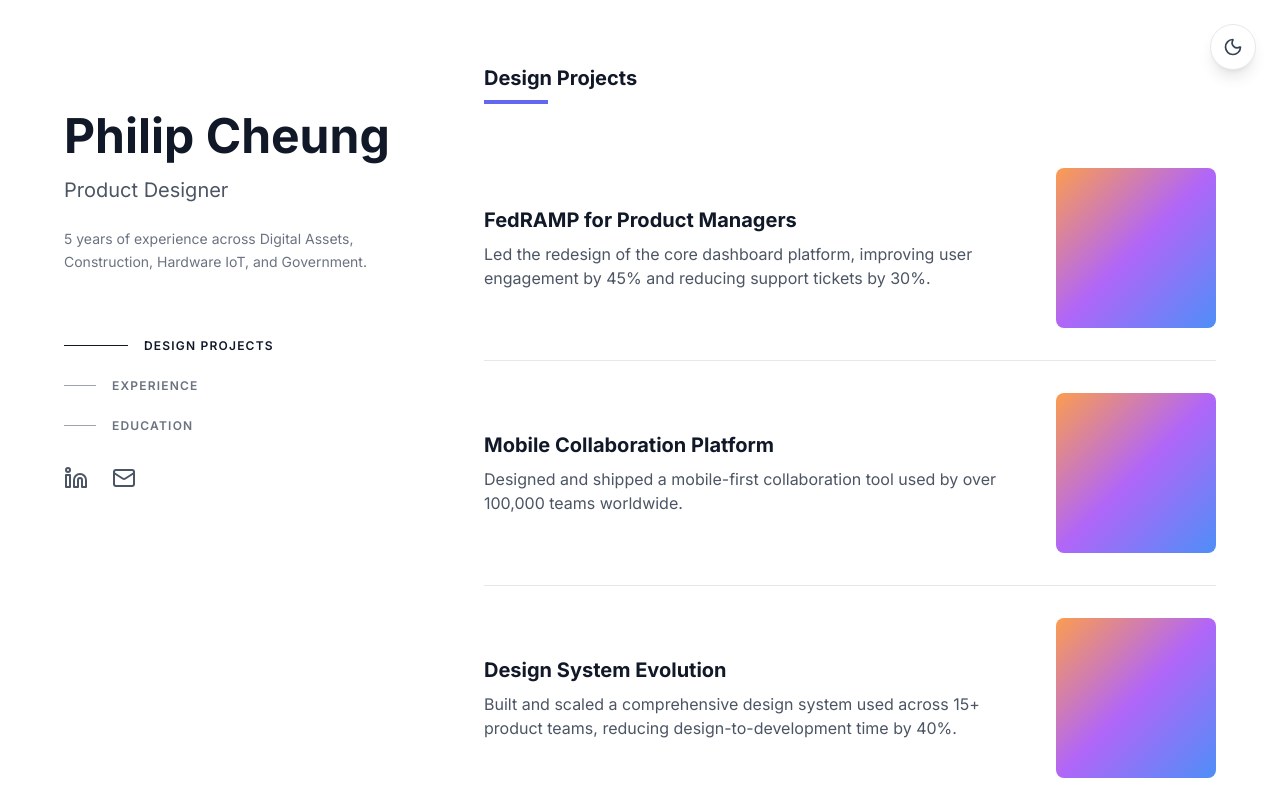
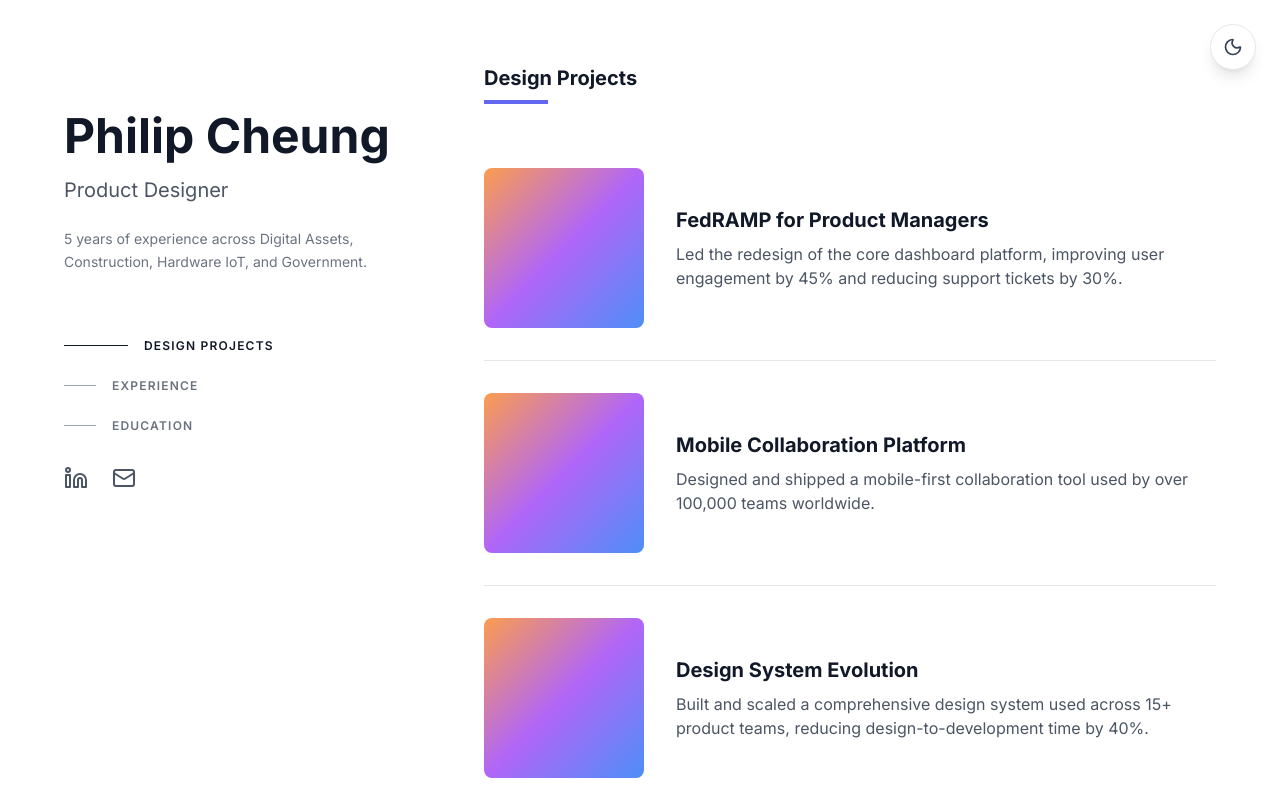
Before and after one commit to Philip-Cheung/portfolio, a React (Vite) app: page / in a window 1280 px wide. Shown: the top 800 px of the page. Built offline with nearby package versions, Linux system fonts and the light colour scheme.

Commit message:
Move project card image to left side before text

```diff
--- a/src/components/Layout/ProjectCard.jsx
+++ b/src/components/Layout/ProjectCard.jsx
@@ -13,7 +13,13 @@ export default function ProjectCard({ project, isLast }) {
       className={`cursor-pointer group py-8 ${!isLast ? 'border-b border-gray-200 dark:border-slate-700' : ''}`}
     >
       <div className="flex gap-8 items-center">
-        {/* Content - Left Side */}
+        {/* Image - Left Side */}
+        <div className="flex-shrink-0 w-32 h-32 md:w-40 md:h-40 rounded-lg overflow-hidden">
+          <div className="w-full h-full bg-gradient-to-br from-orange-400/90 via-purple-500/90 to-blue-500/90 transition-transform duration-300 group-hover:scale-105">
+          </div>
+        </div>
+
+        {/* Content - Right Side */}
         <div className="flex-1 space-y-2">
           <h3 className="text-xl font-bold text-gray-900 dark:text-white group-hover:text-brand-primary dark:group-hover:text-brand-primary transition-colors">
             {project.title}
@@ -22,12 +28,6 @@ export default function ProjectCard({ project, isLast }) {
             {project.description}
           </p>
         </div>
-
-        {/* Image - Right Side */}
-        <div className="flex-shrink-0 w-32 h-32 md:w-40 md:h-40 rounded-lg overflow-hidden">
-          <div className="w-full h-full bg-gradient-to-br from-orange-400/90 via-purple-500/90 to-blue-500/90 transition-transform duration-300 group-hover:scale-105">
-          </div>
-        </div>
       </div>
     </div>
   );
```
